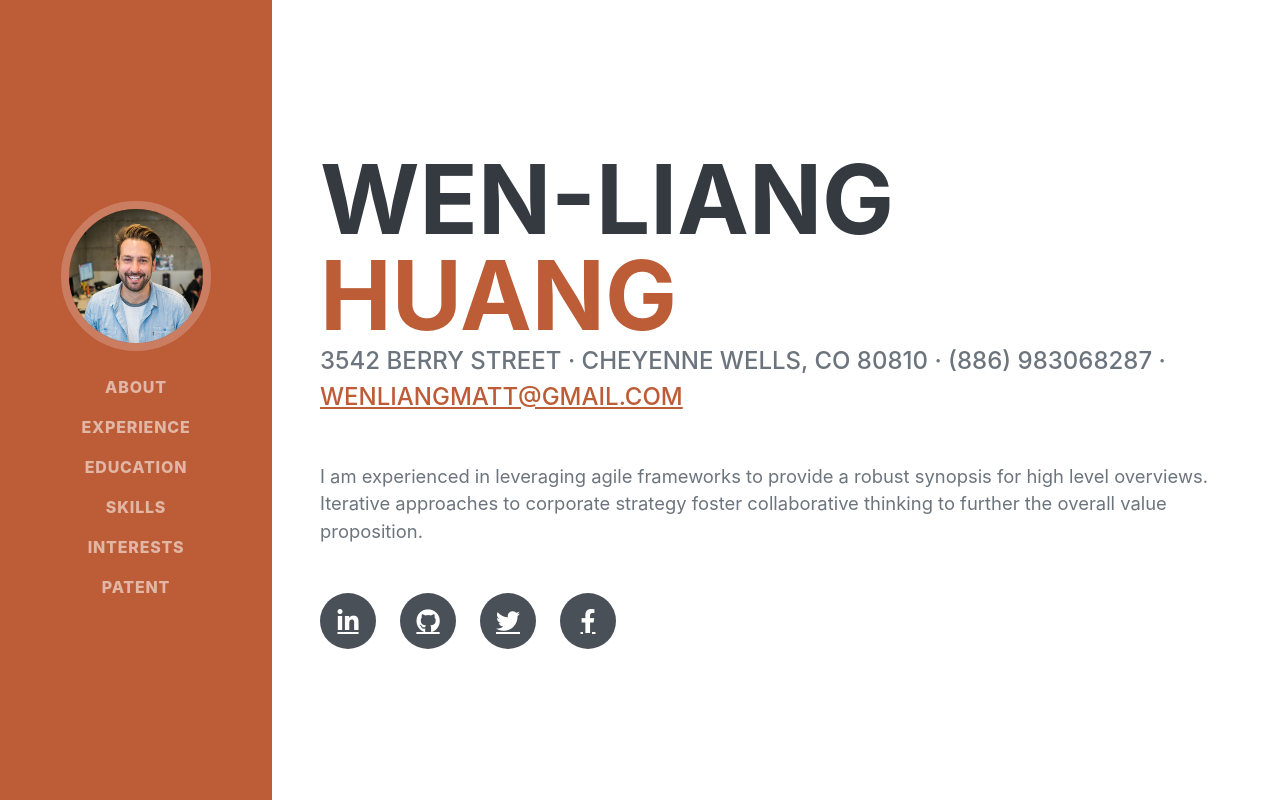
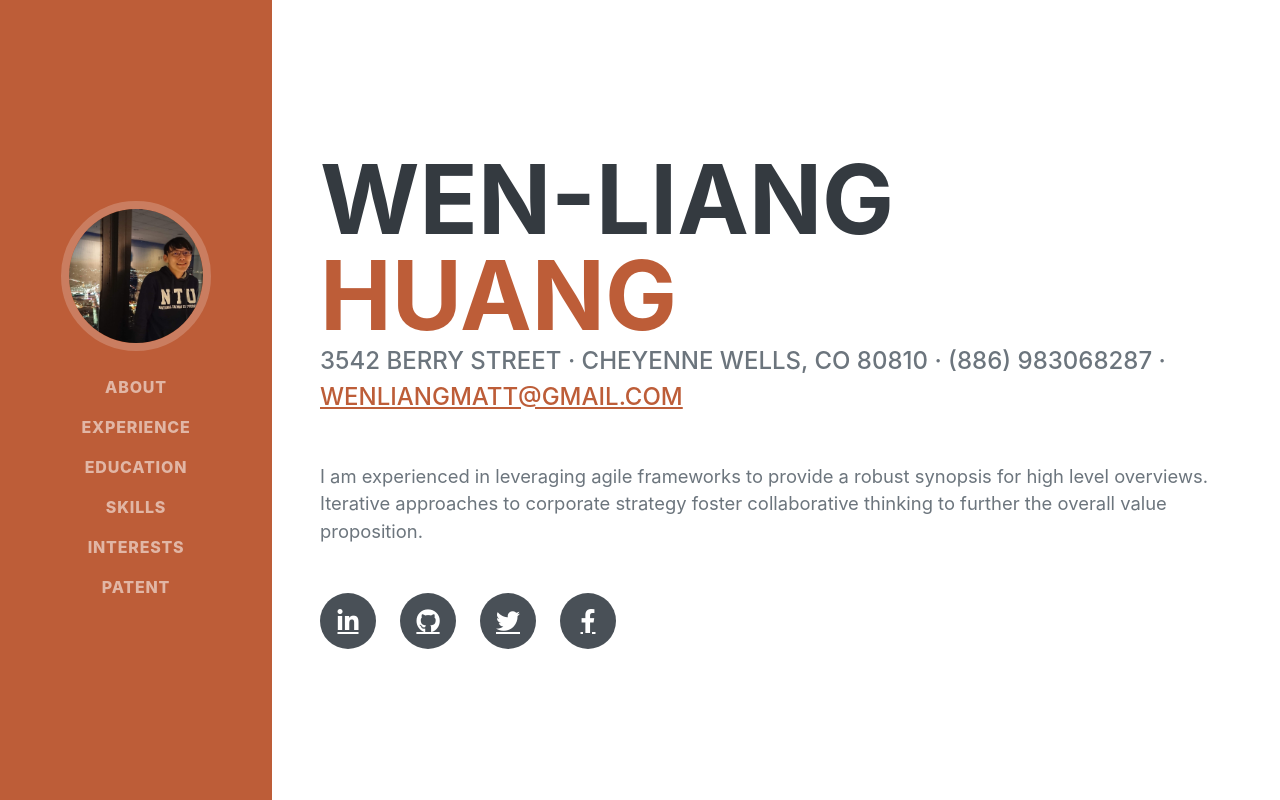
Before and after one commit to wenlianghuang/matt-huang-resume, a Next.js app: page /about in a window 1280 px wide. Shown: the top 800 px of the page. Built offline with nearby package versions, Linux system fonts and the light colour scheme.

Commit message:
modified file

```diff
--- a/app/about/page.tsx
+++ b/app/about/page.tsx
@@ -13,7 +13,7 @@ export default function About() {
           <span className="d-none d-lg-block">
             <Image
               className="img-fluid img-profile rounded-circle mx-auto mb-2"
-              src="/assets/img/profile.jpg"
+              src="/assets/img/matt_profile.jpg"
               alt="Profile"
               width={150}
               height={150}
```
Also changed, not shown: public/assets/img/matt_profile.jpg (added).
